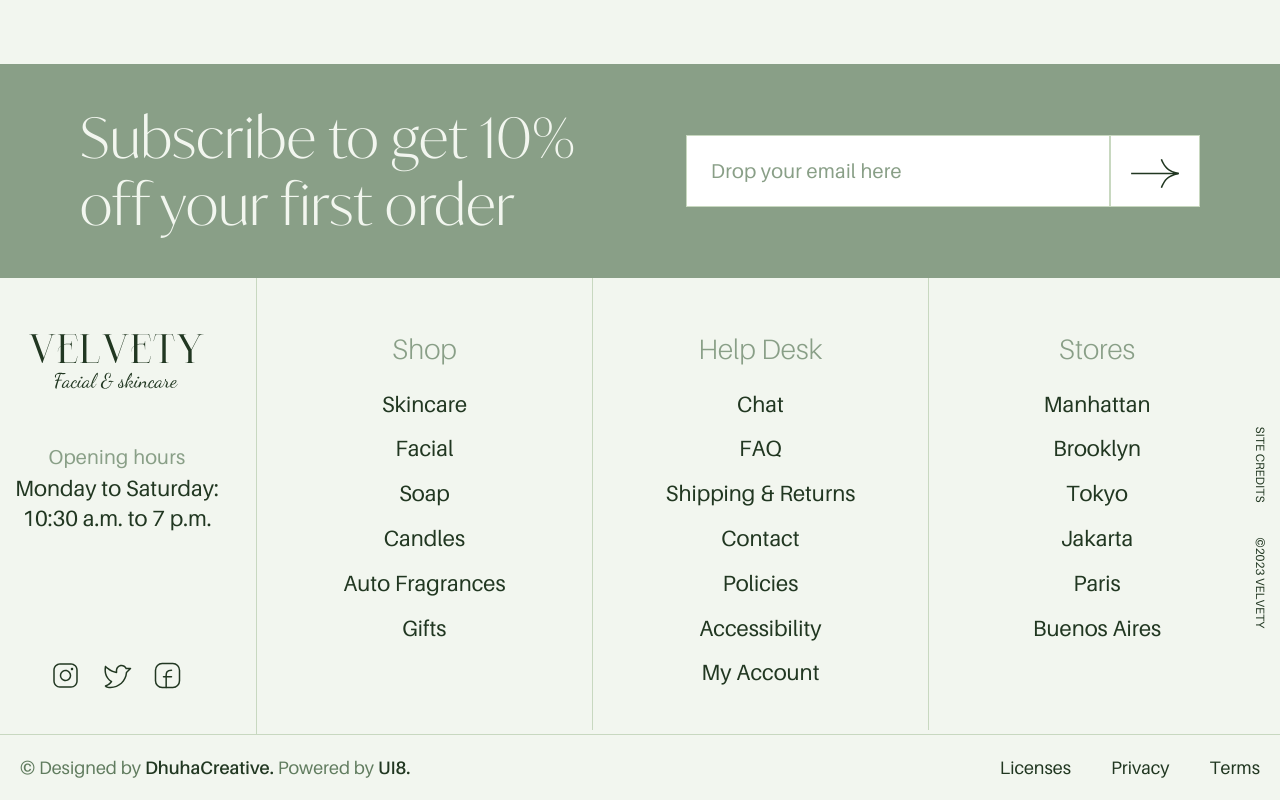
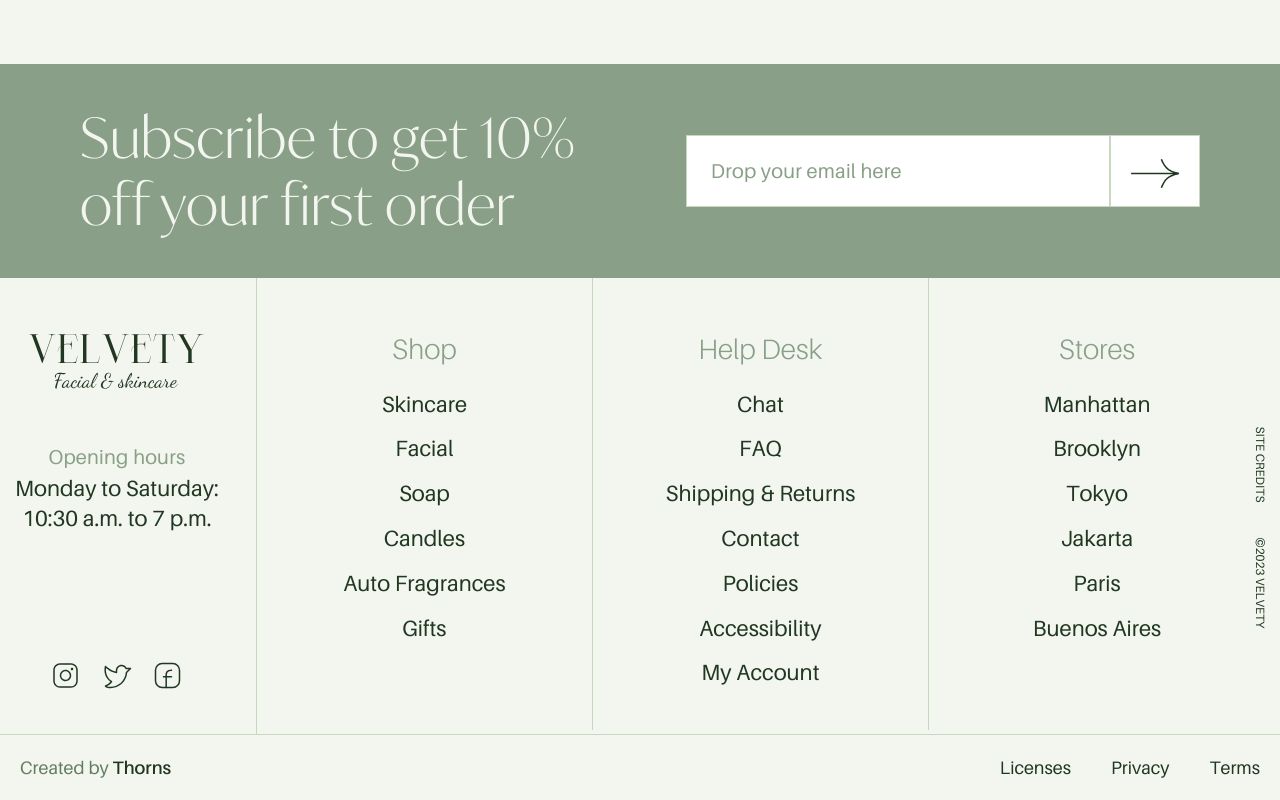
Before and after one commit to IstvanZapfel/velvety, a plain HTML site: page index.html in a window 1280 px wide. Shown: the part 6297-7097 px from the top of the page. Drawn offline with Linux system fonts and the light colour scheme.

Commit message:
Add files via upload

```diff
--- a/index.html
+++ b/index.html
@@ -731,7 +731,7 @@
 			</div>
 			<div class="footer__bottom">
 				<div class="footer__copyright">
-					<p>© Designed by <span>DhuhaCreative.</span> Powered by <span>UI8.</span></p>
+					<p>Created by <span>Thorns</span></p>
 				</div>
 				<div class="footer__info info-footer">
 					<a class="info-footer__item-link">Licenses</a>
```
